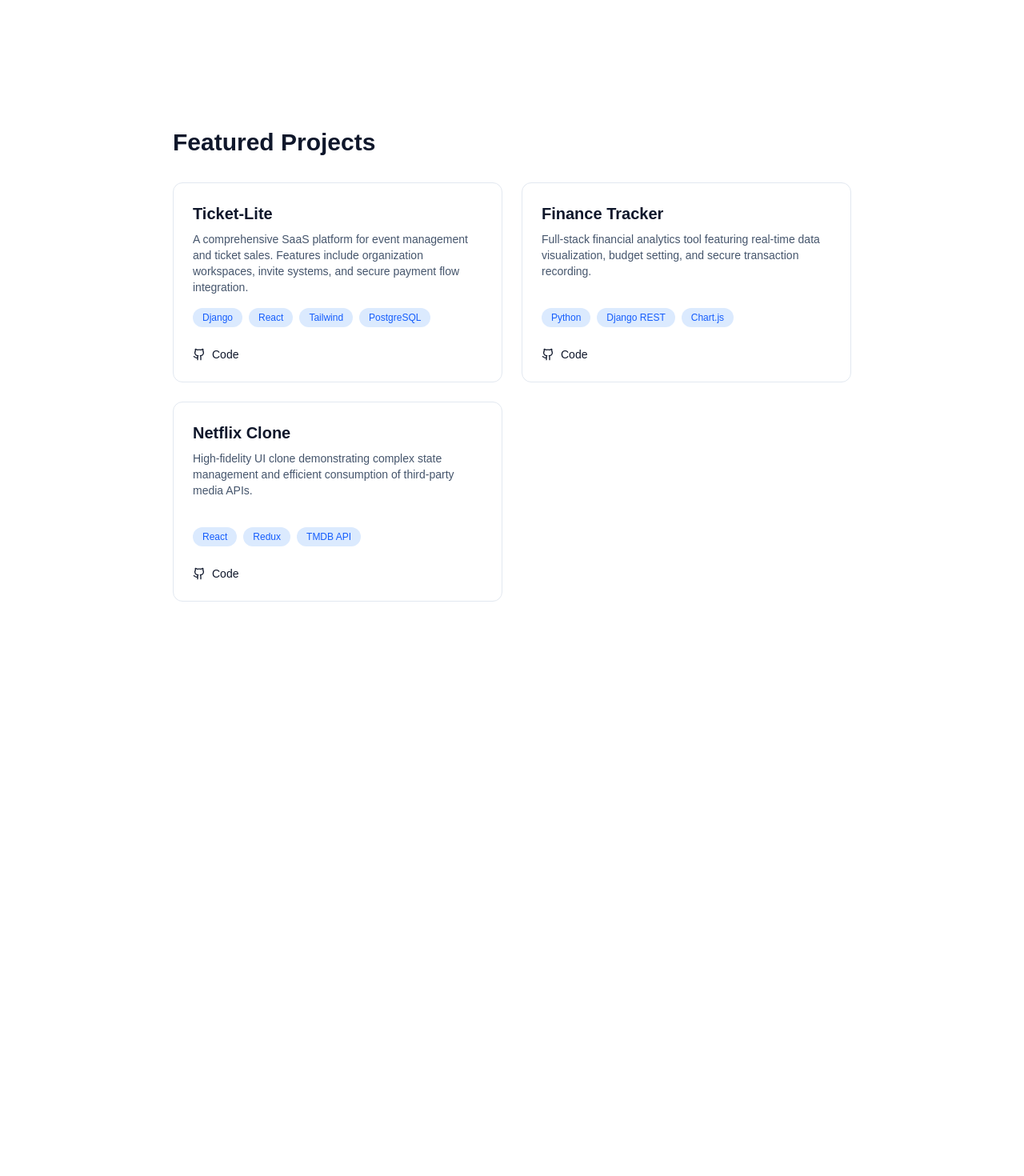
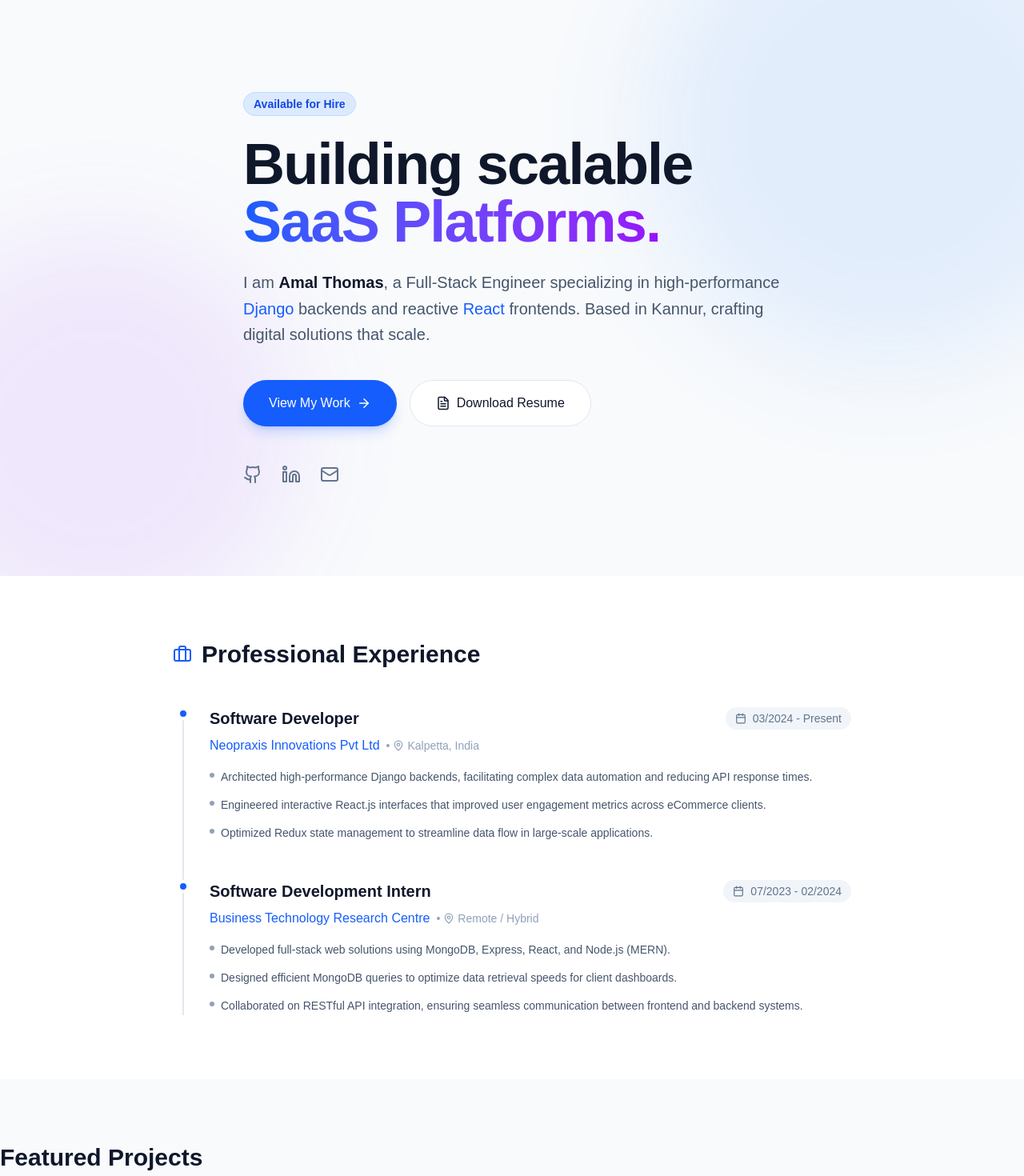
Before and after one commit to amalthoma/portfolio, a Next.js app: page / in a window 1280 px wide. Shown: the top 1470 px of the page at 80% size. Before the commit the page ends 912 px from the top, so only its background shows below. Built offline with nearby package versions, Linux system fonts and the light colour scheme.

Commit message:
Added Hero, Experience, and visual polish

```diff
--- /dev/null
+++ b/src/app/components/Experience.tsx
@@ -0,0 +1,81 @@
+"use client";
+import { motion } from "framer-motion";
+import { Calendar, MapPin, Briefcase } from "lucide-react";
+
+const experience = [
+  {
+    role: "Software Developer",
+    company: "Neopraxis Innovations Pvt Ltd",
+    period: "03/2024 - Present",
+    location: "Kalpetta, India",
+    description: [
+      "Architected high-performance Django backends, facilitating complex data automation and reducing API response times.",
+      "Engineered interactive React.js interfaces that improved user engagement metrics across eCommerce clients.",
+      "Optimized Redux state management to streamline data flow in large-scale applications."
+    ]
+  },
+  {
+    role: "Software Development Intern",
+    company: "Business Technology Research Centre",
+    period: "07/2023 - 02/2024",
+    location: "Remote / Hybrid",
+    description: [
+      "Developed full-stack web solutions using MongoDB, Express, React, and Node.js (MERN).",
+      "Designed efficient MongoDB queries to optimize data retrieval speeds for client dashboards.",
+      "Collaborated on RESTful API integration, ensuring seamless communication between frontend and backend systems."
+    ]
+  }
+];
+
+export default function Experience() {
+  return (
+    <section className="py-20 bg-white dark:bg-slate-950">
+      <div className="max-w-4xl mx-auto px-6">
+        <h2 className="text-3xl font-bold mb-12 text-slate-900 dark:text-white flex items-center gap-3">
+          <Briefcase className="text-blue-600" />
+          Professional Experience
+        </h2>
+
+        <div className="relative border-l-2 border-slate-200 dark:border-slate-800 ml-3 space-y-12">
+          {experience.map((job, index) => (
+            <motion.div
+              key={index}
+              initial={{ opacity: 0, x: -20 }}
+              whileInView={{ opacity: 1, x: 0 }}
+              viewport={{ once: true }}
+              transition={{ delay: index * 0.2 }}
+              className="relative pl-8"
+            >
+              {/* Timeline Dot */}
+              <div className="absolute -left-[9px] top-0 w-4 h-4 rounded-full bg-blue-600 border-4 border-white dark:border-slate-950" />
+
+              <div className="flex flex-col sm:flex-row sm:items-center sm:justify-between mb-2">
+                <h3 className="text-xl font-bold text-slate-900 dark:text-white">{job.role}</h3>
+                <span className="text-sm font-medium text-slate-500 dark:text-slate-400 bg-slate-100 dark:bg-slate-900 px-3 py-1 rounded-full w-fit mt-2 sm:mt-0 flex items-center gap-2">
+                  <Calendar size={14} />
+                  {job.period}
+                </span>
+              </div>
+
+              <div className="text-blue-600 dark:text-blue-400 font-medium mb-4 flex items-center gap-2">
+                {job.company}
+                <span className="text-slate-400 text-sm font-normal flex items-center gap-1">
+                   • <MapPin size={14}/> {job.location}
+                </span>
+              </div>
+
+              <ul className="space-y-3">
+                {job.description.map((desc, i) => (
+                  <li key={i} className="text-slate-600 dark:text-slate-300 text-sm leading-relaxed flex items-start gap-2">
+                    <span className="mt-1.5 w-1.5 h-1.5 rounded-full bg-slate-400 shrink-0" />
+                    {desc}
+                  </li>
+                ))}
+              </ul>
+            </motion.div>
+          ))}
+        </div>
+      </div>
+    </section>
+  );
+}
--- /dev/null
+++ b/src/app/components/Hero.tsx
@@ -0,0 +1,64 @@
+"use client";
+import { motion } from "framer-motion";
+import { Github, Linkedin, Mail, FileText, ArrowRight } from "lucide-react";
+
+export default function Hero() {
+  return (
+    <section className="relative min-h-[90vh] flex flex-col justify-center overflow-hidden">
+      {/* Background Decor - The "Promising" Glow */}
+      <div className="absolute top-[-20%] right-[-10%] w-[600px] h-[600px] bg-blue-500/10 rounded-full blur-3xl dark:bg-blue-600/20 pointer-events-none" />
+      <div className="absolute bottom-[-10%] left-[-10%] w-[500px] h-[500px] bg-purple-500/10 rounded-full blur-3xl dark:bg-purple-600/20 pointer-events-none" />
+
+      <div className="max-w-4xl mx-auto px-6 z-10">
+        <motion.div
+          initial={{ opacity: 0, y: 20 }}
+          animate={{ opacity: 1, y: 0 }}
+          transition={{ duration: 0.5 }}
+        >
+          {/* Status Badge */}
+          <span className="inline-block py-1 px-3 rounded-full bg-blue-100 dark:bg-blue-900/30 text-blue-700 dark:text-blue-300 text-sm font-semibold mb-6 border border-blue-200 dark:border-blue-800">
+            Available for Hire
+          </span>
+
+          {/* Headline with Gradient Text */}
+          <h1 className="text-5xl md:text-7xl font-bold tracking-tight text-slate-900 dark:text-white mb-6">
+            Building scalable <br />
+            <span className="text-transparent bg-clip-text bg-gradient-to-r from-blue-600 to-purple-600 dark:from-blue-400 dark:to-purple-400">
+              SaaS Platforms.
+            </span>
+          </h1>
+
+          <p className="text-lg md:text-xl text-slate-600 dark:text-slate-400 max-w-2xl mb-10 leading-relaxed">
+            I am <strong className="text-slate-900 dark:text-white">Amal Thomas</strong>, a Full-Stack Engineer specializing in high-performance <span className="text-blue-600 dark:text-blue-400">Django</span> backends and reactive <span className="text-blue-600 dark:text-blue-400">React</span> frontends.
+            Based in Kannur, crafting digital solutions that scale.
+          </p>
+
+          {/* CTA Buttons */}
+          <div className="flex flex-wrap gap-4 mb-12">
+            <a href="#projects" className="group bg-blue-600 hover:bg-blue-700 text-white px-8 py-4 rounded-full font-medium transition-all flex items-center gap-2 shadow-lg shadow-blue-600/20">
+              View My Work
+              <ArrowRight size={18} className="group-hover:translate-x-1 transition-transform" />
+            </a>
+            <a href="/AMAL_THOMAS.pdf" target="_blank" className="bg-white dark:bg-slate-800 border border-slate-200 dark:border-slate-700 text-slate-900 dark:text-white px-8 py-4 rounded-full font-medium hover:bg-slate-50 dark:hover:bg-slate-700 transition-colors flex items-center gap-2">
+              <FileText size={18} />
+              Download Resume
+            </a>
+          </div>
+
+          {/* Social Links */}
+          <div className="flex gap-6 items-center">
+            <a href="https://github.com" target="_blank" className="text-slate-500 hover:text-slate-900 dark:hover:text-white transition-colors">
+              <Github size={24} />
+            </a>
+            <a href="https://www.linkedin.com/in/amal-thomas-67aa0a263/" target="_blank" className="text-slate-500 hover:text-[#0077b5] transition-colors">
+              <Linkedin size={24} />
+            </a>
+            <a href="mailto:amalthomasktyr@gmail.com" className="text-slate-500 hover:text-red-500 transition-colors">
+              <Mail size={24} />
+            </a>
+          </div>
+        </motion.div>
+      </div>
+    </section>
+  );
+}
--- a/src/app/page.tsx
+++ b/src/app/page.tsx
@@ -1,15 +1,18 @@
-// import Hero from "./components/Hero";
-// import Experience from "./components/Experience";
+import Hero from "./components/Hero";
+import Experience from "./components/Experience";
 import Projects from "./components/Projects";
 
 export default function Home() {
   return (
-    <main className="min-h-screen bg-white dark:bg-slate-900 text-slate-900 dark:text-slate-100 transition-colors duration-300">
-      <div className="max-w-4xl mx-auto px-6 py-20">
-        {/* <Hero />
-        <Experience /> */}
-        <Projects />
-      </div>
+    <main className="min-h-screen bg-slate-50 dark:bg-slate-950 text-slate-900 dark:text-slate-100 selection:bg-blue-200 dark:selection:bg-blue-900">
+      <Hero />
+      <Experience />
+      <Projects />
+
+      {/* Simple Footer */}
+      <footer className="py-8 text-center text-slate-500 text-sm border-t border-slate-200 dark:border-slate-900 bg-white dark:bg-slate-950">
+        <p>© {new Date().getFullYear()} Amal Thomas. Engineered with Next.js & Tailwind.</p>
+      </footer>
     </main>
   );
 }
```
Also changed, not shown: 1 other file (tests, documents, lock files or other folders).
